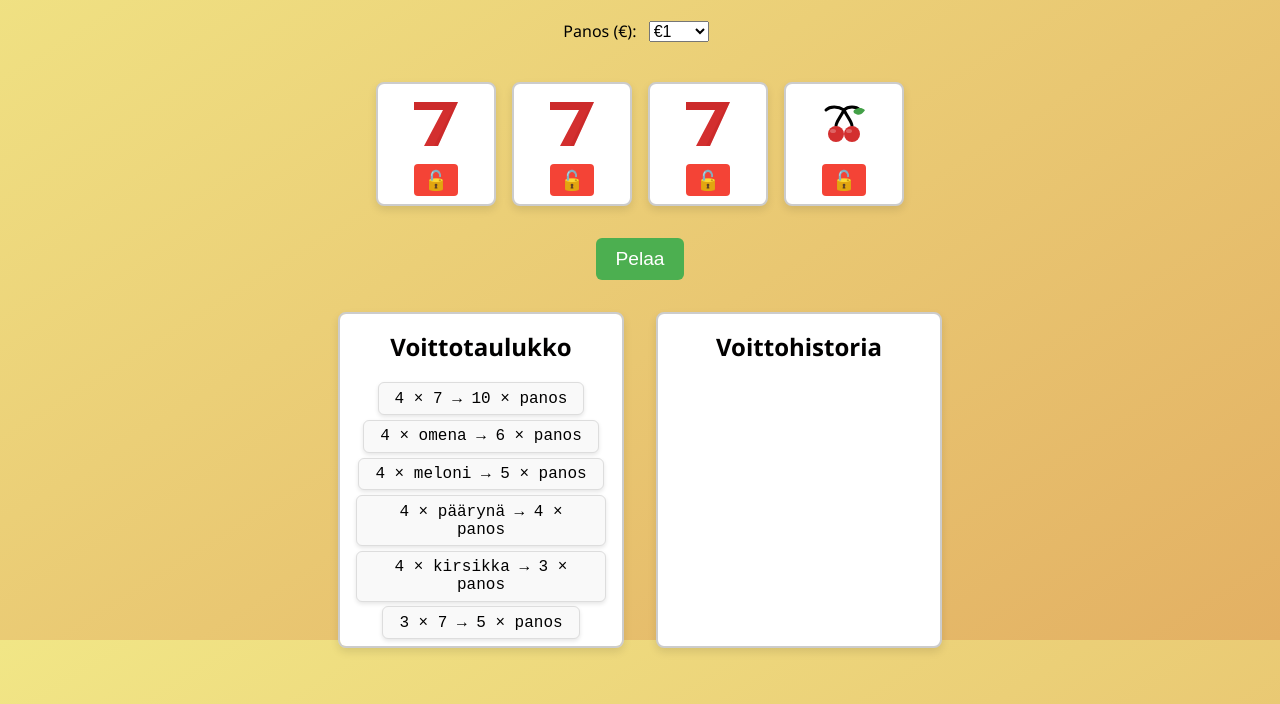
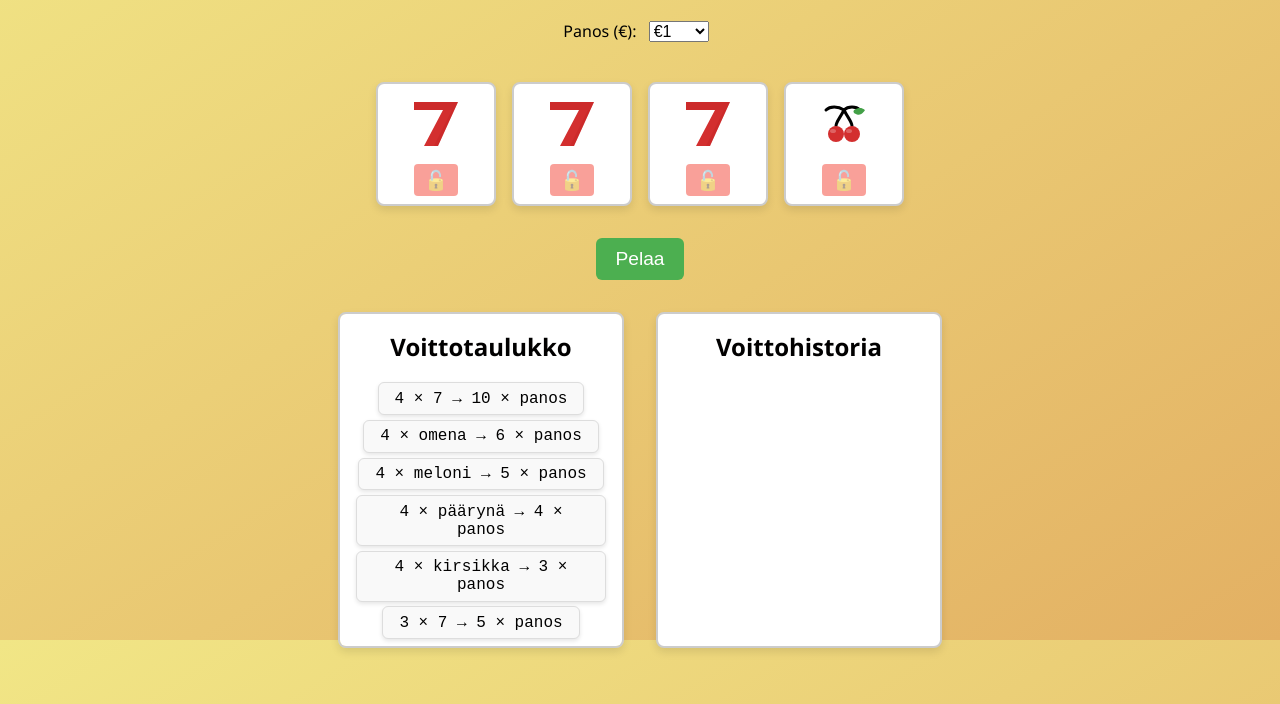
Before and after one commit to sannapauliina/Hedelmapeli, a plain HTML site: page index.html in a window 1280 px wide. Shown: the part 160-864 px from the top of the page. Drawn offline with Linux system fonts and the light colour scheme.

Commit message:
Update style.css

```diff
--- a/style.css
+++ b/style.css
@@ -169,3 +169,8 @@ h1 {
   border-radius: 6px;
   font-family: monospace;
 }
+
+.lock:disabled {
+  opacity: 0.5;
+  cursor: not-allowed;
+}
```
